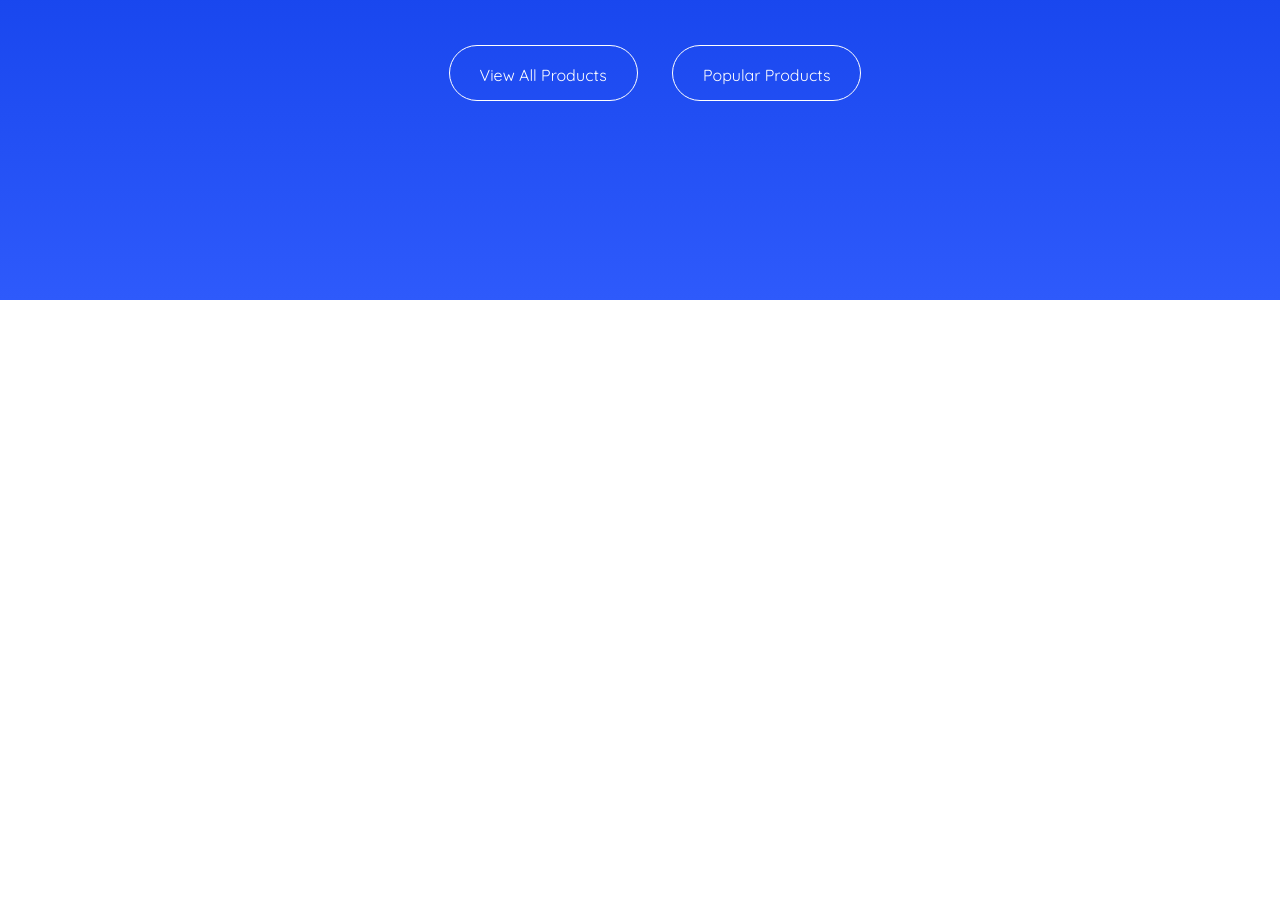
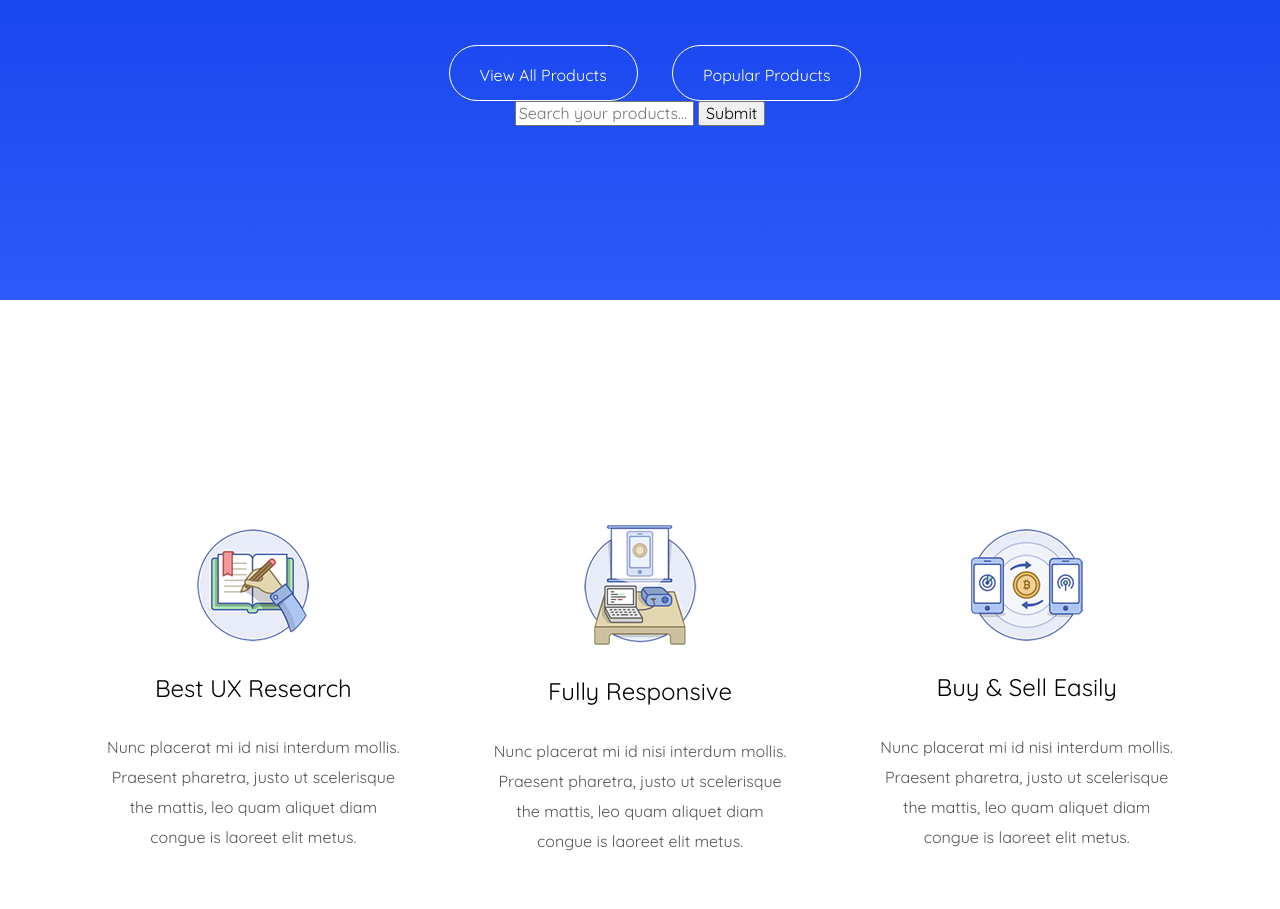
Before and after one commit to qrishunin/MartPlace, a website: page app/index.html in a window 1280 px wide. Shown: the part 605-1514 px from the top of the page. Before the commit the page ends 905 px from the top, so only its background shows below. Drawn offline with nearby package versions, Linux system fonts and the light colour scheme; files that its build step writes are made by us from their sources.

Commit message:
added section items

```diff
--- a/app/index.html
+++ b/app/index.html
@@ -60,7 +60,8 @@
   </header>
   <!-- end header  -->
   <!-- start section search  -->
-  <section class="search" style="background-image: linear-gradient(180deg, rgb(0, 48, 222) 0%, rgb(23, 69, 237) 54%, rgb(46, 90, 251) 100%);">
+  <section class="search"
+    style="background-image: linear-gradient(180deg, rgb(0, 48, 222) 0%, rgb(23, 69, 237) 54%, rgb(46, 90, 251) 100%);">
     <div class="container">
       <div class="search__inner">
         <div class="search__inner-title">
@@ -76,11 +77,66 @@
           <a class="search__btn" href="#">View All Products</a>
           <a class="search__btn" href="#">Popular Products</a>
         </div>
+        <div class="search__inner-products">
+          <form>
+            <input type="text" placeholder="Search your products..." required>
+            <input type="submit">
+          </form>
+        </div>
       </div>
     </div>
   </section>
+  <!-- end section search  -->
+  <!-- start section items  -->
+  <section class="items">
+    <div class="container">
+      <div class="items__inner">
+        <div class="items__inner-box">
+          <div class="items__inner-box__img">
+            <img src="images/items/item-1.jpg" alt="jpg">
+          </div>
+          <div class="items__inner-box__title">
+            Best UX Research
+          </div>
+          <div class="items__inner-box__text">
+            Nunc placerat mi id nisi interdum mollis. Praesent pharetra, justo ut scelerisque
+            the mattis, leo quam aliquet diam
+            congue is laoreet elit metus.
+          </div>
+        </div>
 
-  <!-- end section search  -->
+        <div class="items__inner-box">
+          <div class="items__inner-box__img">
+            <img src="images/items/item-2.jpg" alt="jpg">
+          </div>
+          <div class="items__inner-box__title">
+            Fully Responsive
+          </div>
+          <div class="items__inner-box__text">
+            Nunc placerat mi id nisi interdum mollis. Praesent pharetra, justo ut scelerisque
+            the mattis, leo quam aliquet diam
+            congue is laoreet elit metus.
+          </div>
+        </div>
+
+        <div class="items__inner-box">
+          <div class="items__inner-box__img">
+            <img src="images/items/item-3.jpg" alt="jpg">
+          </div>
+          <div class="items__inner-box__title">
+            Buy & Sell Easily
+          </div>
+          <div class="items__inner-box__text">
+            Nunc placerat mi id nisi interdum mollis. Praesent pharetra, justo ut scelerisque
+            the mattis, leo quam aliquet diam
+            congue is laoreet elit metus.
+          </div>
+        </div>
+
+      </div>
+    </div>
+  </section>
+  <!-- end section items  -->
 
 
   <script src="https://ajax.googleapis.com/ajax/libs/jquery/3.6.0/jquery.min.js"></script>
--- a/app/scss/style.scss
+++ b/app/scss/style.scss
@@ -141,6 +141,42 @@
 
   }
 }
+// end section search
+// start section items
+.items{
+  background-color: #fff;
+  height: 710px;
+  &__inner{
+    display: flex;
+    justify-content: center;
+    align-items: center;
+    margin: 185px auto 116px;
+    &-box{
+      text-align: center;
+      padding: 40px 35px 50px;
+      transition: all .5s;
+      &:hover{
+        content: '';
+        box-shadow: 0px 2px 50px 0px rgba(0, 0, 0, 0.08);
+        cursor: pointer;
+      }
+      &__title{
+        font-size: 24px;
+        color: #010101;
+        padding-top: 30px;
+        padding-bottom: 30px;
+      }
+      &__text{
+        color: $text;
+        line-height: 30px;
+      }
+    }
+    &-box + &-box{
+      margin-left: 20px;
+    }
+  }
+}
 
 
-// end section search
+
+// end section items
```
Also changed, not shown: app/images/items/item-1.jpg (added), app/images/items/item-2.jpg (added), app/images/items/item-3.jpg (added).
